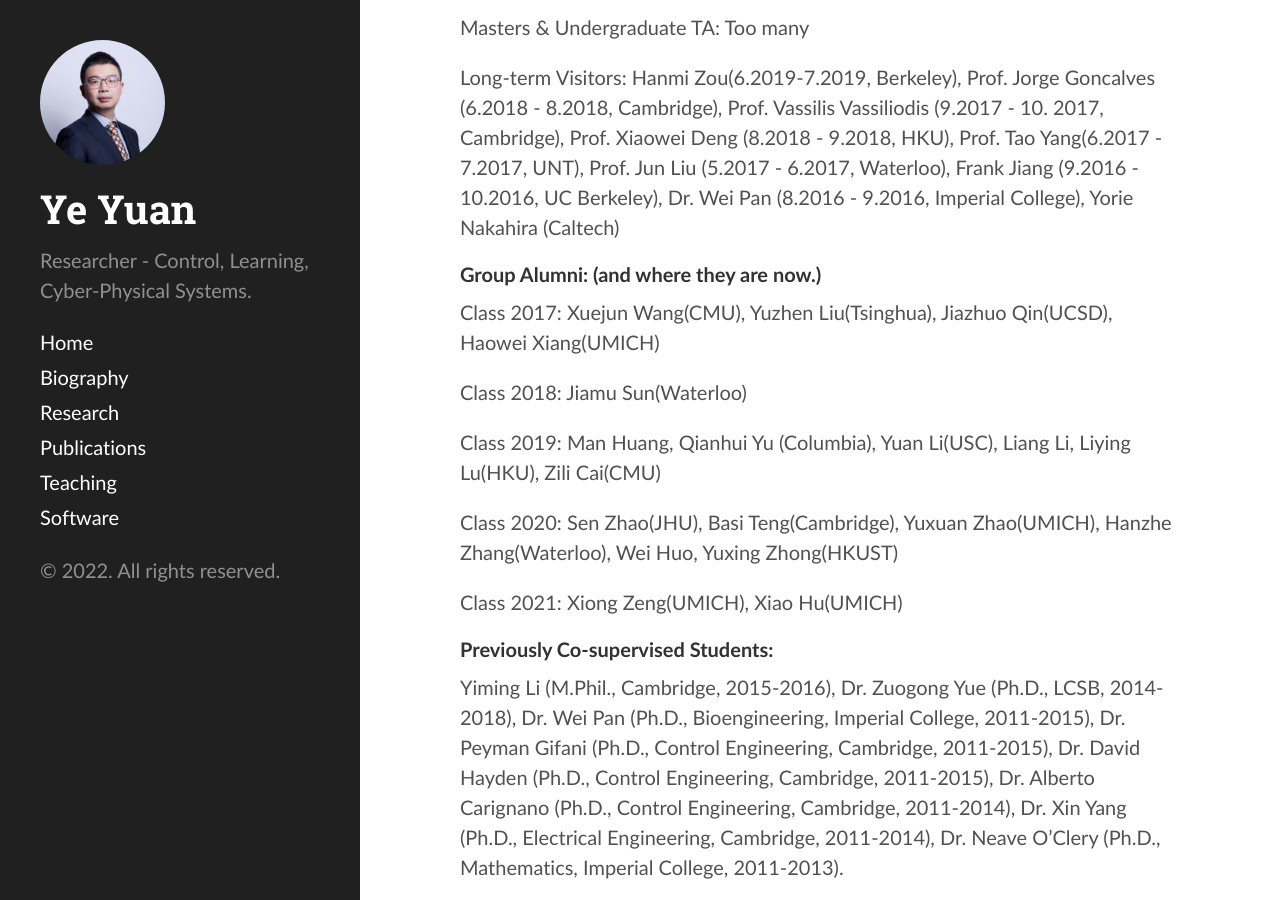
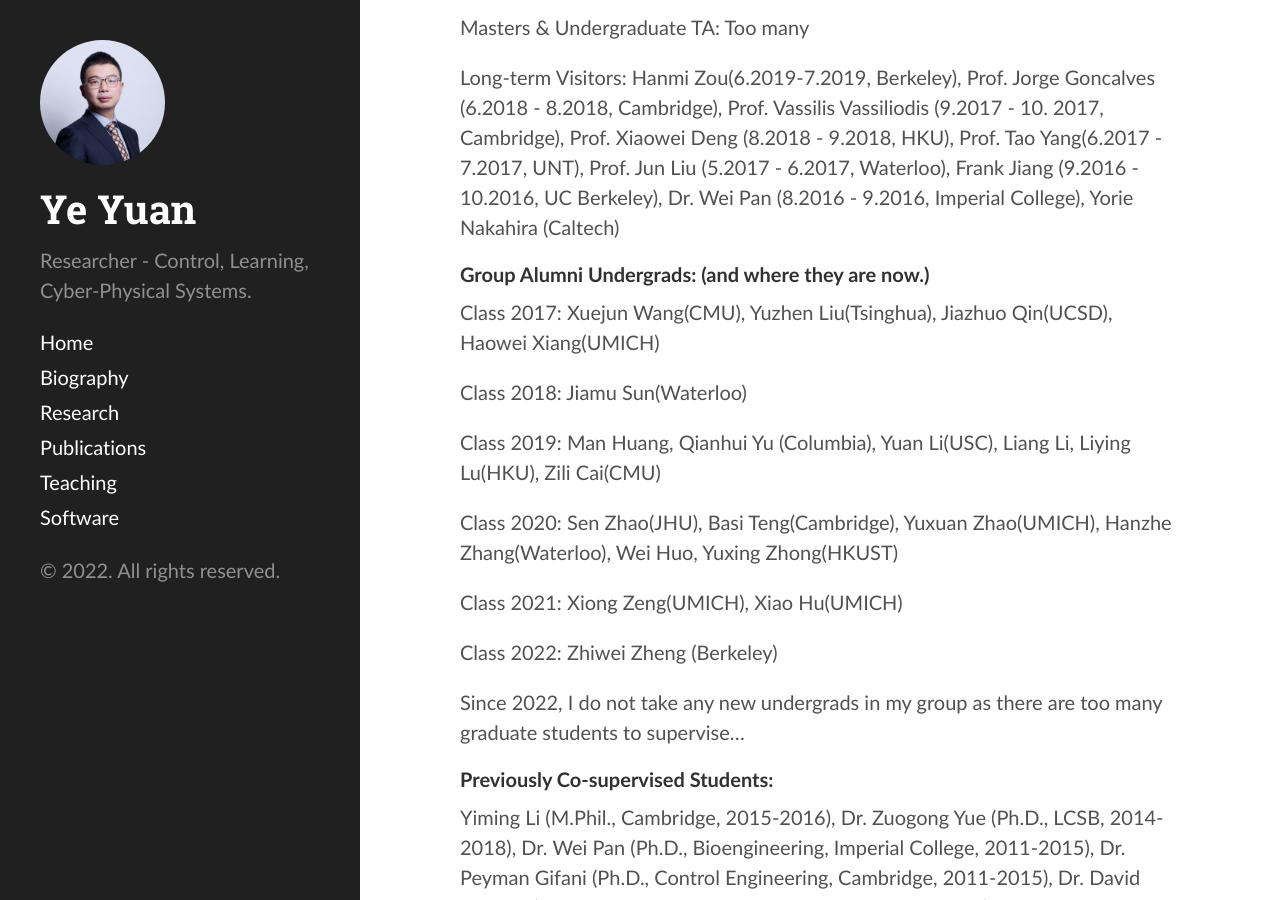
Before and after one commit to yy311/yy311.github.io, a Jekyll site: the page built from research.md, in a window 1280 px wide and 900 px high, scrolled down 1023 px. Built offline with Jekyll 4.4.1, drawn with Linux system fonts in a browser that asks for light colours.

Commit message:
Update research.md

```diff
--- a/research.md
+++ b/research.md
@@ -33,7 +33,7 @@ Masters & Undergraduate TA: Too many
 
 Long-term Visitors: Hanmi Zou(6.2019-7.2019, Berkeley), Prof. Jorge Goncalves (6.2018 - 8.2018, Cambridge), Prof. Vassilis Vassiliodis (9.2017 - 10. 2017, Cambridge), Prof. Xiaowei Deng (8.2018 - 9.2018, HKU), Prof. Tao Yang(6.2017 - 7.2017, UNT), Prof. Jun Liu (5.2017 - 6.2017, Waterloo), Frank Jiang (9.2016 - 10.2016, UC Berkeley), Dr. Wei Pan (8.2016 - 9.2016, Imperial College), Yorie Nakahira (Caltech)
 
-#### Group Alumni: (and where they are now.)
+#### Group Alumni Undergrads: (and where they are now.)
 
 Class 2017: Xuejun Wang(CMU), Yuzhen Liu(Tsinghua), Jiazhuo Qin(UCSD), Haowei Xiang(UMICH)
 
@@ -45,6 +45,10 @@ Class 2020: Sen Zhao(JHU), Basi Teng(Cambridge), Yuxuan Zhao(UMICH), Hanzhe Zhan
 
 Class 2021: Xiong Zeng(UMICH), Xiao Hu(UMICH)
 
+Class 2022: Zhiwei Zheng (Berkeley)
+
+Since 2022, I do not take any new undergrads in my group as there are too many graduate students to supervise...
+
 #### Previously Co-supervised Students:
 
 Yiming Li (M.Phil., Cambridge, 2015-2016), Dr. Zuogong Yue (Ph.D., LCSB, 2014-2018), Dr. Wei Pan (Ph.D., Bioengineering, Imperial College, 2011-2015), Dr. Peyman Gifani (Ph.D., Control Engineering, Cambridge, 2011-2015), Dr. David Hayden (Ph.D., Control Engineering, Cambridge, 2011-2015), Dr. Alberto Carignano (Ph.D., Control Engineering, Cambridge, 2011-2014), Dr. Xin Yang (Ph.D., Electrical Engineering, Cambridge, 2011-2014), Dr. Neave O'Clery (Ph.D., Mathematics, Imperial College, 2011-2013).
```
